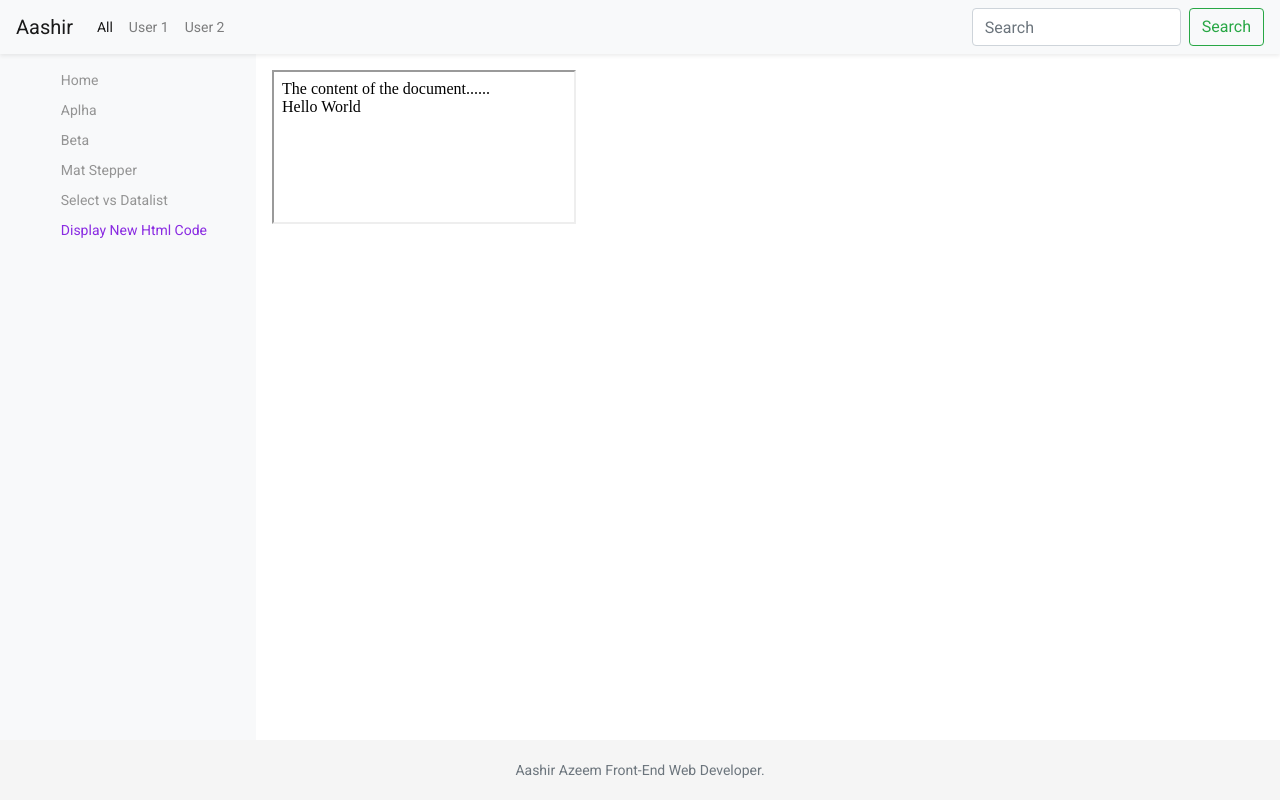
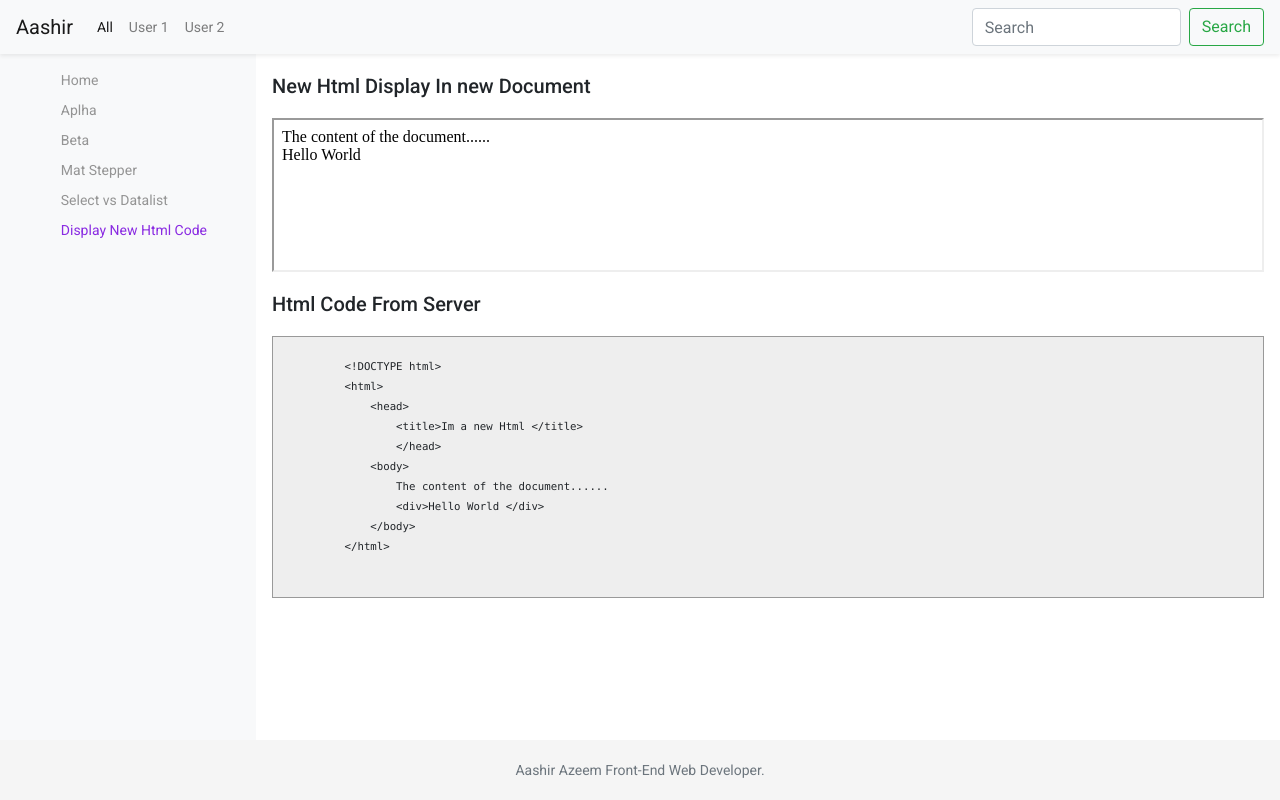
Before and after one commit to KratosvsEzio/Office-Task, an Angular app: page /newHtml in a window 1280 px wide. Built offline with nearby package versions, Linux system fonts and the light colour scheme.

Commit message:
Css changed

```diff
--- a/src/app/component/display-new-html/display-new-html.component.css
+++ b/src/app/component/display-new-html/display-new-html.component.css
@@ -0,0 +1,6 @@
+code {
+    background-color: #eee;
+    border: 1px solid #999;
+    display: block;
+    padding: 20px;
+}
--- a/src/app/component/display-new-html/display-new-html.component.html
+++ b/src/app/component/display-new-html/display-new-html.component.html
@@ -1 +1,17 @@
-<iframe [srcdoc]="htmlCode" sandbox></iframe>
+<h2>New Html Display In new Document</h2>
+<iframe class="d-block w-100 mb-3" [srcdoc]="htmlCode" sandbox></iframe>
+<h2>Html Code From Server</h2>
+<code>
+    <pre class="m-0">
+        &lt;!DOCTYPE html>
+        &lt;html>
+            &lt;head>
+                &lt;title>Im a new Html &lt;/title>
+                &lt;/head>
+            &lt;body>
+                The content of the document......
+                &lt;div>Hello World &lt;/div>
+            &lt;/body>
+        &lt;/html>
+    </pre>
+</code>
--- a/src/app/component/select-vs-datalist/select-vs-datalist.component.html
+++ b/src/app/component/select-vs-datalist/select-vs-datalist.component.html
@@ -1,5 +1,5 @@
-<section class="d-flex">
-    <div class="select-section">
+<section class="d-flex row">
+    <div class="select-section mb-5 mb-md-0 col-12 col-md-6">
         <div class="mb-4">
             <span>Selected Value of the Select = </span>&nbsp;
             <span class="value">{{animal}}</span>
@@ -17,7 +17,7 @@
             </select>
         </div>
     </div>
-    <div class="datalist-section">
+    <div class="datalist-section col-12 col-md-6">
 
         <div class="mb-4">
             <span>Selected Value of the Datalist = </span>&nbsp;
@@ -28,12 +28,38 @@
             <div>
                 <input class="dropdown" placeholder="Select Game..." [(ngModel)]="game" list="games">
                 <datalist id="games">
-                    <option value="">Select Games...</option>
-                    <option value="Assasins Creed Brotherhood">
-                    <option value="Assasins Creed Origins">
+                    <option value="Assassin's Creed">
+                    <option value="Assassin's Creed II">
+
+                    <option value="Assassin's Creed: Brotherhood">
+                    <option value="Assassin's Creed: Revelations">
+                    <option value="Assassin's Creed III">
+                    <option value="Assassin's Creed IV: Black Flag">
+                    <option value="Assassin's Creed: Rogue">
+                    <option value="Assassin's Creed: Unity">
+                    <option value="Assassin’s Creed: Syndicate">
+                    <option value="Assassin’s Creed: Origins">
+                    <option value="Assassin’s Creed: Odyssey">
+                    <option value="Assassin's Creed: Valhalla">
+                    <option value="Prince of Persia">
+                    <option value="Prince of Persia: The Two Thrones">
+                    <option value="Prince of Persia: Warrior Within">
+                    <option value="Prince of Persia: The Sands of Time">
+                    <option value="Prince of Persia: The Forgotten Sands">
                     <option value="Prince of Persia">
                     <option value="GTA Vice City">
+                    <option value="GTA Vice City Stories">
+                    <option value="GTA Liberty City">
+                    <option value="GTA Liberty Stories">
                     <option value="God of War">
+                    <option value="God of War 2">
+                    <option value="God of War 3">
+                    <option value="God of War (2018)">
+                    <option value="God of War: The Ghost of Sparta">
+                    <option value="God of War: Chains of Olympus">
+                    <option value="God of War: Ascension">
+                    <option value="Witcher 1">
+                    <option value="Witcher 2">
                     <option value="Witcher 3">
                 </datalist>
             </div>
```
